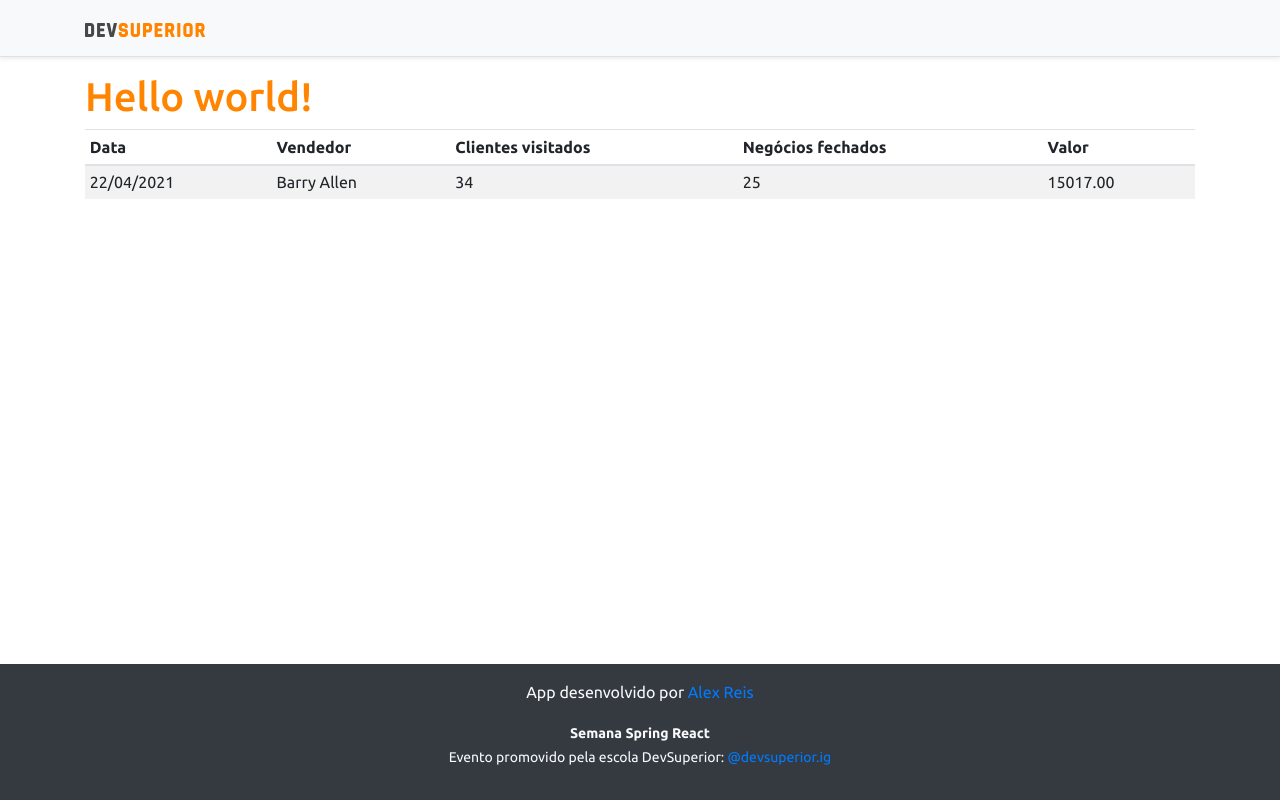
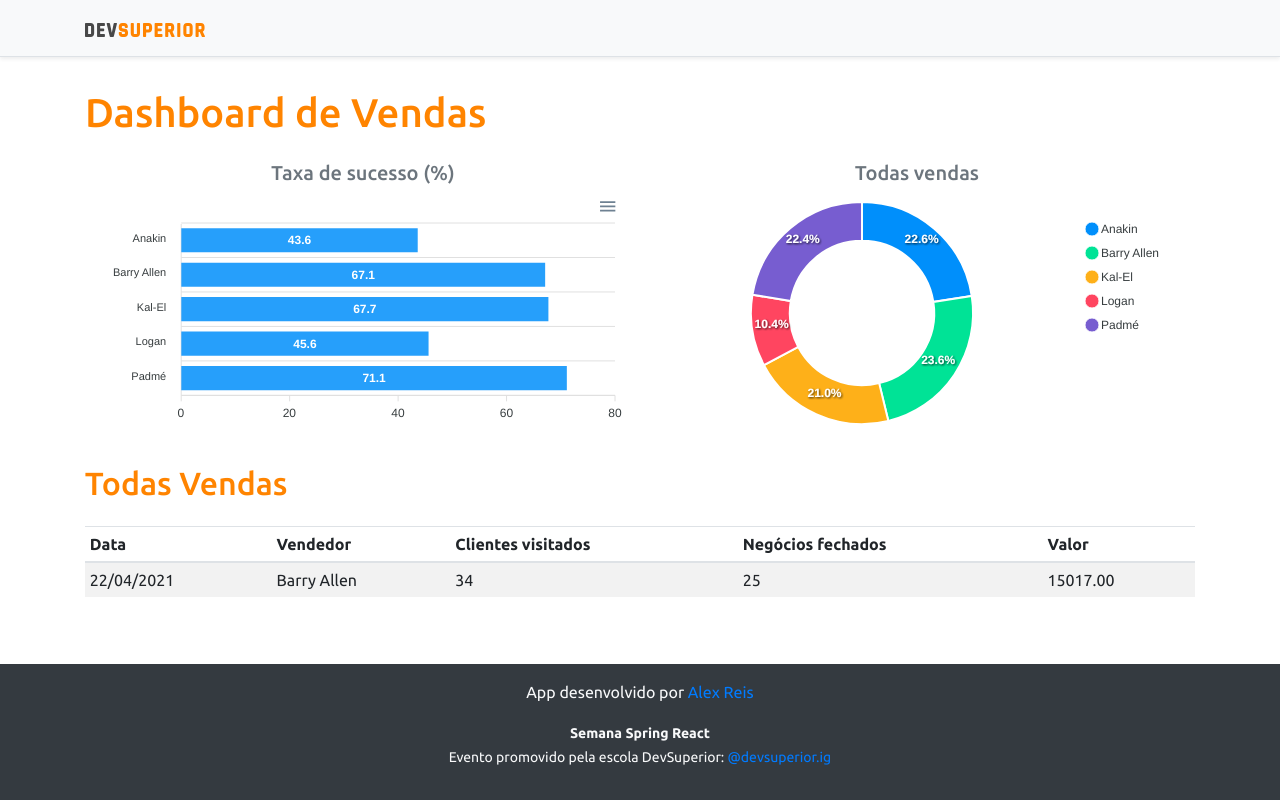
Before and after one commit to al3xr3is/projeto-sds3, a React (Create React App) app in the folder frontend/: page / in a window 1280 px wide. Built offline with nearby package versions, Linux system fonts and the light colour scheme.

Commit message:
static charts

```diff
--- a/frontend/src/App.tsx
+++ b/frontend/src/App.tsx
@@ -1,4 +1,6 @@
+import BarChart from 'components/BarChart';
 import DataTable from 'components/DataTable';
+import DonutChart from 'components/DonutChart';
 import Footer from 'components/Footer';
 import NavBar from 'components/NavBar';
 
@@ -7,7 +9,23 @@
     <>
       <NavBar />
       <div className="container">
-        <h1 className="text-primary">Hello world!</h1>
+        <h1 className="text-primary py-3">Dashboard de Vendas</h1>
+
+        <div className="row px-3">
+          <div className="col-sm-6">
+            <h5 className="text-center text-secondary">Taxa de sucesso (%)</h5>
+            <BarChart />
+          </div>
+          <div className="col-sm-6">
+            <h5 className="text-center text-secondary">Todas vendas</h5>
+            <DonutChart />
+          </div>
+        </div>
+
+        <div className="py-3">
+          <h2 className="text-primary">Todas Vendas</h2>
+        </div>
+
         <DataTable />
       </div>
       <Footer />
--- /dev/null
+++ b/frontend/src/components/BarChart/index.tsx
@@ -0,0 +1,35 @@
+import Chart from 'react-apexcharts';
+
+const BarChart = () => {
+
+  const options = {
+    plotOptions: {
+      bar: {
+        horizontal: true
+      }
+    },
+  };
+
+  const mockData = {
+    labels: {
+      categories: ['Anakin', 'Barry Allen', 'Kal-El', 'Logan', 'Padmé']
+    },
+    series: [
+      {
+        name: "% Sucesso",
+        data: [43.6, 67.1, 67.7, 45.6, 71.1]
+      }
+    ]
+  };
+
+  return (
+    <Chart
+      options={{ ...options, xaxis: mockData.labels }}
+      series={mockData.series}
+      type="bar"
+      height="240"
+    />
+  );
+}
+
+export default BarChart;
--- /dev/null
+++ b/frontend/src/components/DonutChart/index.tsx
@@ -0,0 +1,26 @@
+import Chart from 'react-apexcharts';
+
+const DonutChart = () => {
+
+  const mockData = {
+    series: [477138, 499928, 444867, 220426, 473088],
+    labels: ['Anakin', 'Barry Allen', 'Kal-El', 'Logan', 'Padmé']
+}
+
+const options = {
+    legend: {
+        show: true
+    }
+}
+
+  return (
+    <Chart
+      options={{ ...options, labels: mockData.labels }}
+      series={mockData.series}
+      type="donut"
+      height="240"
+    />
+  );
+}
+
+export default DonutChart;
--- /dev/null
+++ b/package.json
@@ -0,0 +1,6 @@
+{
+  "dependencies": {
+    "apexcharts": "^3.26.1",
+    "react-apexcharts": "^1.3.9"
+  }
+}
```
Also changed, not shown: 1 other file (tests, documents, lock files or other folders).
